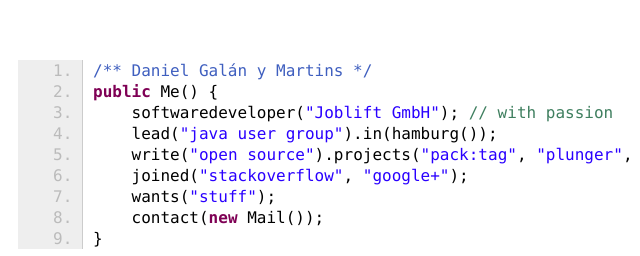
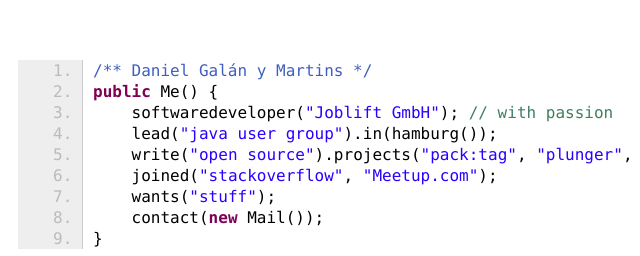
Before and after one commit to galan/galan.de, a plain HTML site: page index.html in a window 1280 px wide. Shown: the part 256-512 px from the top of the page, 231-871 px from the left. Drawn offline with Linux system fonts and the light colour scheme.

Commit message:
Replaced broken service

```diff
--- a/index.html
+++ b/index.html
@@ -150,7 +150,7 @@ iframe {
 			</span></li>
 
 			<li><span class="line">
-			&nbsp;&nbsp;&nbsp;&nbsp;<span class="method">joined</span>(<span class="string">"<a href="http://stackoverflow.com/users/363281/dag">stackoverflow</a>"</span>, <span class="string">"<a href="http://gplus.to/galan">google+</a>"</span>);
+			&nbsp;&nbsp;&nbsp;&nbsp;<span class="method">joined</span>(<span class="string">"<a href="http://stackoverflow.com/users/363281/dag">stackoverflow</a>"</span>, <span class="string">"<a href="http://www.meetup.com/de-DE/jug-hamburg/members/858430/">Meetup.com</a>"</span>);
 			</span></li>
 
 			<li><span class="line">
```
